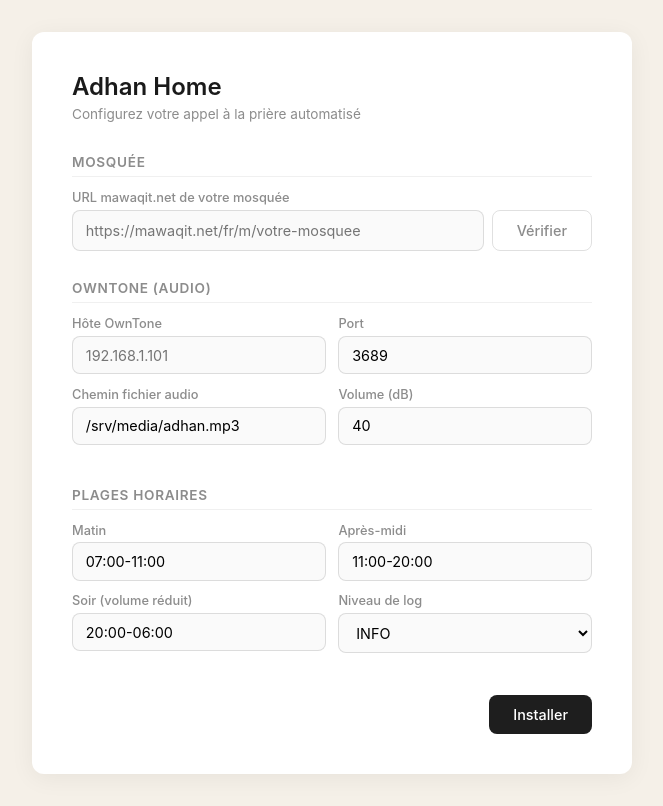
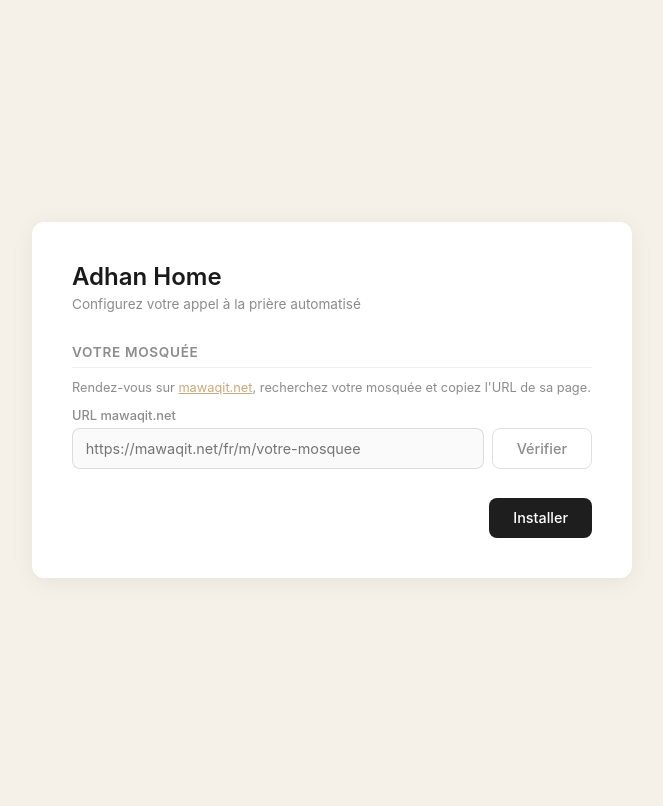
Before and after one commit to sebauvray/adhan, a FastAPI app: page /setup in a window 1280 px wide. Shown: the whole page, without its empty margins (308-971 px from the left). After the commit the page ends 578 px from the top, so only its background shows below. Run offline with FastAPI, Linux system fonts and the light colour scheme; parts of the project's set-up code (start-up, migrations or seed data) failed here and were passed over.

Commit message:
Simplify setup and settings with sound toggle

```diff
--- a/db/schema.py
+++ b/db/schema.py
@@ -74,7 +74,7 @@ def _migrate_env_to_db(conn):
             'EVENING_TIME': os.environ.get('EVENING_TIME', '20:00-06:00'),
         },
         'owntone': {
-            'HOST': os.environ.get('OWNTONE_HOST', ''),
+            'HOST': os.environ.get('OWNTONE_HOST', 'host.docker.internal'),
             'PORT': os.environ.get('OWNTONE_PORT', '3689'),
             'ADHAN_FILE': os.environ.get('ADHAN_FILE', '/srv/media/adhan.mp3'),
             'ADHAN_VOLUME': os.environ.get('ADHAN_VOLUME', '40'),
--- a/web/app.py
+++ b/web/app.py
@@ -181,11 +181,12 @@ async def api_get_config():
     return {
         "mosque_url": get_value('config', 'MOSQUE_URL', ''),
         "city": get_value('config', 'CITY', ''),
+        "sound_enabled": get_value('config', 'SOUND_ENABLED', 'false'),
         "log_level": get_value('config', 'LOG_LEVEL', 'INFO'),
         "morning_time": get_value('config', 'MORNING_TIME', '07:00-11:00'),
         "afternoon_time": get_value('config', 'AFTERNOON_TIME', '11:00-20:00'),
         "evening_time": get_value('config', 'EVENING_TIME', '20:00-06:00'),
-        "owntone_host": get_value('owntone', 'HOST', ''),
+        "owntone_host": get_value('owntone', 'HOST', 'host.docker.internal'),
         "owntone_port": get_value('owntone', 'PORT', '3689'),
         "adhan_file": get_value('owntone', 'ADHAN_FILE', '/srv/media/adhan.mp3'),
         "adhan_volume": get_value('owntone', 'ADHAN_VOLUME', '40'),
@@ -195,6 +196,7 @@ async def api_get_config():
 
 class ConfigPayload(BaseModel):
     mosque_url: str
+    sound_enabled: str = "false"
     owntone_host: str = ""
     owntone_port: str = "3689"
     adhan_file: str = "/srv/media/adhan.mp3"
@@ -218,6 +220,7 @@ async def _save_config(data: ConfigPayload):
         pass
 
     set_value('config', 'MOSQUE_URL', data.mosque_url)
+    set_value('config', 'SOUND_ENABLED', data.sound_enabled)
     set_value('config', 'LOG_LEVEL', data.log_level)
     set_value('config', 'MORNING_TIME', data.morning_time)
     set_value('config', 'AFTERNOON_TIME', data.afternoon_time)
--- a/web/static/app.js
+++ b/web/static/app.js
@@ -237,18 +237,36 @@ async function loadConfig() {
       const data = await resp.json();
       Object.entries(data).forEach(([key, value]) => {
         const input = form.querySelector(`[name="${key}"]`);
-        if (input && typeof value === 'string') {
+        if (!input) return;
+        if (input.type === 'checkbox') {
+          input.checked = value === 'true';
+          input.dispatchEvent(new Event('change'));
+        } else if (typeof value === 'string') {
           input.value = value;
         }
       });
       // Build OwnTone link
-      const otLink = document.getElementById('owntone-link');
-      if (otLink && data.owntone_host) {
-        otLink.href = `http://${data.owntone_host}:${data.owntone_port || '3689'}`;
-      }
+      updateOwntoneLink();
     }
   } catch (e) {
     console.error('Erreur chargement config:', e);
+  }
+}
+
+function updateOwntoneLink() {
+  const hostInput = document.getElementById('owntone_host');
+  const portInput = document.getElementById('owntone_port');
+  const link = document.getElementById('owntone-link');
+  const wrapper = document.getElementById('owntone-link-wrapper');
+  if (!hostInput || !link || !wrapper) return;
+
+  const host = hostInput.value.trim();
+  const port = (portInput && portInput.value.trim()) || '3689';
+  if (host) {
+    link.href = `http://${host}:${port}`;
+    wrapper.style.display = 'block';
+  } else {
+    wrapper.style.display = 'none';
   }
 }
 
@@ -302,4 +320,10 @@ async function submitSettings(event) {
 document.addEventListener('DOMContentLoaded', () => {
   initDashboard();
   loadConfig();
+
+  // Live update OwnTone link when typing
+  const otHost = document.getElementById('owntone_host');
+  const otPort = document.getElementById('owntone_port');
+  if (otHost) otHost.addEventListener('input', updateOwntoneLink);
+  if (otPort) otPort.addEventListener('input', updateOwntoneLink);
 });
--- a/web/templates/setup.html
+++ b/web/templates/setup.html
@@ -13,72 +13,20 @@
 
     <form id="setup-form" onsubmit="submitSetup(event)">
 
-      <!-- Mosquée -->
       <div class="form-section">
-        <h2>Mosquée</h2>
+        <h2>Votre mosquée</h2>
+        <p style="font-size:0.8rem;color:var(--text-dark-muted);margin-bottom:0.8rem">
+          Rendez-vous sur <a href="https://mawaqit.net" target="_blank" style="color:var(--accent)">mawaqit.net</a>,
+          recherchez votre mosquée et copiez l'URL de sa page.
+        </p>
         <div class="form-group">
-          <label for="mosque_url">URL mawaqit.net de votre mosquée</label>
+          <label for="mosque_url">URL mawaqit.net</label>
           <div style="display:flex;gap:0.5rem">
             <input type="url" id="mosque_url" name="mosque_url" placeholder="https://mawaqit.net/fr/m/votre-mosquee" required style="flex:1">
             <button type="button" id="validate-btn" class="btn btn-secondary" onclick="validateUrl()">Vérifier</button>
           </div>
         </div>
         <div id="url-preview"></div>
-      </div>
-
-      <!-- OwnTone -->
-      <div class="form-section">
-        <h2>OwnTone (audio)</h2>
-        <div class="form-row">
-          <div class="form-group">
-            <label for="owntone_host">Hôte OwnTone</label>
-            <input type="text" id="owntone_host" name="owntone_host" placeholder="192.168.1.101">
-          </div>
-          <div class="form-group">
-            <label for="owntone_port">Port</label>
-            <input type="text" id="owntone_port" name="owntone_port" value="3689">
-          </div>
-        </div>
-        <div class="form-row">
-          <div class="form-group">
-            <label for="adhan_file">Chemin fichier audio</label>
-            <input type="text" id="adhan_file" name="adhan_file" value="/srv/media/adhan.mp3">
-          </div>
-          <div class="form-group">
-            <label for="adhan_volume">Volume (dB)</label>
-            <input type="number" id="adhan_volume" name="adhan_volume" value="40" min="0" max="100">
-          </div>
-        </div>
-      </div>
-
-      <!-- Périodes -->
-      <div class="form-section">
-        <h2>Plages horaires</h2>
-        <div class="form-row">
-          <div class="form-group">
-            <label for="morning_time">Matin</label>
-            <input type="text" id="morning_time" name="morning_time" value="07:00-11:00">
-          </div>
-          <div class="form-group">
-            <label for="afternoon_time">Après-midi</label>
-            <input type="text" id="afternoon_time" name="afternoon_time" value="11:00-20:00">
-          </div>
-        </div>
-        <div class="form-row">
-          <div class="form-group">
-            <label for="evening_time">Soir (volume réduit)</label>
-            <input type="text" id="evening_time" name="evening_time" value="20:00-06:00">
-          </div>
-          <div class="form-group">
-            <label for="log_level">Niveau de log</label>
-            <select id="log_level" name="log_level">
-              <option value="DEBUG">DEBUG</option>
-              <option value="INFO" selected>INFO</option>
-              <option value="WARN">WARN</option>
-              <option value="ERROR">ERROR</option>
-            </select>
-          </div>
-        </div>
       </div>
 
       <div class="actions">
```
Also changed, not shown: docker-compose.yml (+3 -6 lines), web/templates/settings.html (+46 -19 lines), 1 other file.
